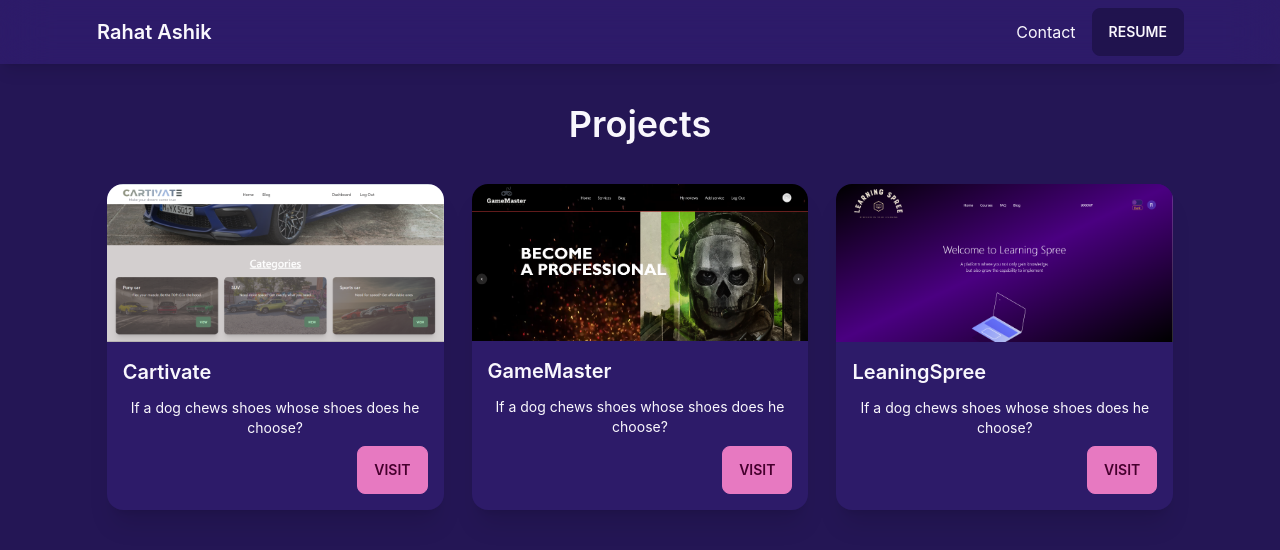
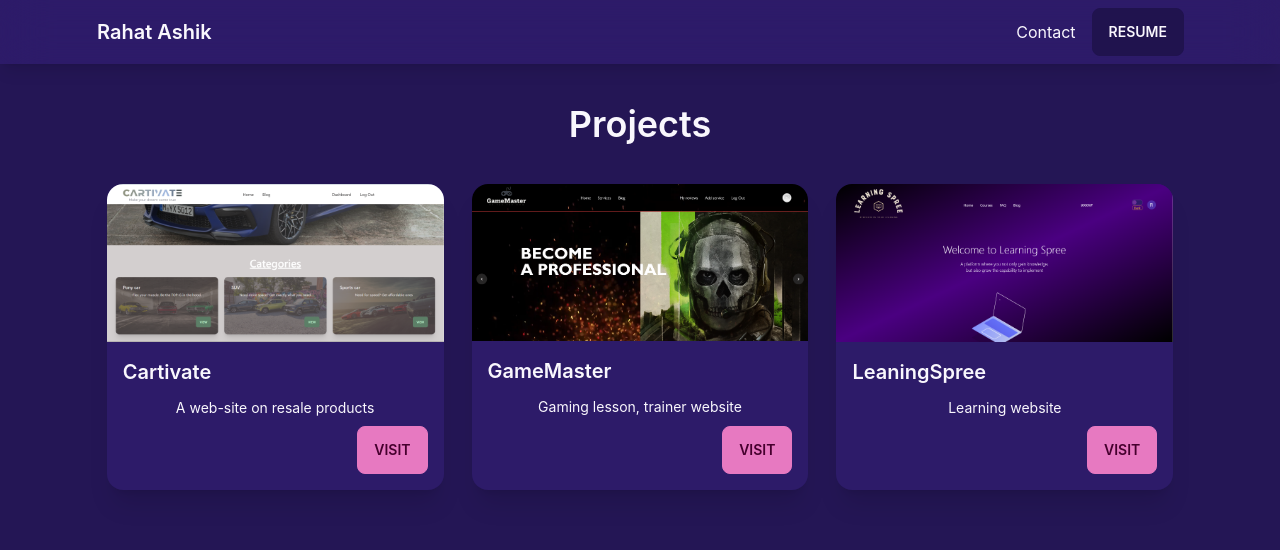
Before and after one commit to Rahat73/myPortfolio, a React (Create React App) app: page / in a window 1280 px wide. Shown: the top 550 px of the page. Built offline with nearby package versions, Linux system fonts and the light colour scheme.

Commit message:
first commit

```diff
--- a/src/Pages/Home/Projects.js
+++ b/src/Pages/Home/Projects.js
@@ -12,7 +12,7 @@ const Projects = () => {
                     <figure><img src={cartivate} alt="project" /></figure>
                     <div className="card-body">
                         <h2 className="card-title">Cartivate</h2>
-                        <p>If a dog chews shoes whose shoes does he choose?</p>
+                        <p>A web-site on resale products</p>
                         <div className="card-actions justify-end">
                             <a href="https://cartivate-0.web.app/"><button className=" btn btn-primary">Visit</button></a>
                         </div>
@@ -22,7 +22,7 @@ const Projects = () => {
                     <figure><img src={GameMaster} alt="project" /></figure>
                     <div className="card-body">
                         <h2 className="card-title">GameMaster</h2>
-                        <p>If a dog chews shoes whose shoes does he choose?</p>
+                        <p>Gaming lesson, trainer website</p>
                         <div className="card-actions justify-end">
                             <a href="https://gamemaster-f68f3.web.app/"><button className="btn btn-primary">Visit</button></a>
                         </div>
@@ -32,7 +32,7 @@ const Projects = () => {
                     <figure><img src={LearningSpree} alt="project" /></figure>
                     <div className="card-body">
                         <h2 className="card-title">LeaningSpree</h2>
-                        <p>If a dog chews shoes whose shoes does he choose?</p>
+                        <p>Learning website</p>
                         <div className="card-actions justify-end">
                             <a href="https://learning-spree.web.app/"><button className="btn btn-primary">Visit</button></a>
                         </div>
```
